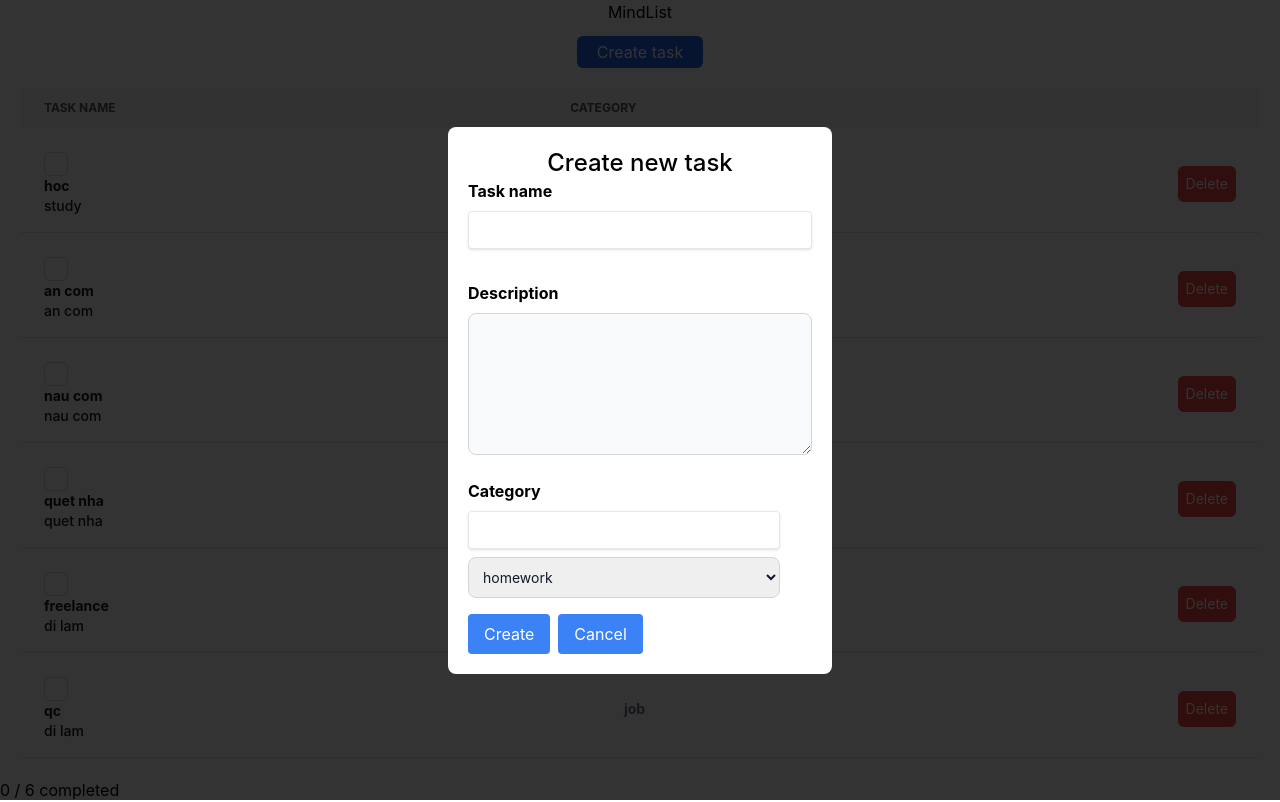
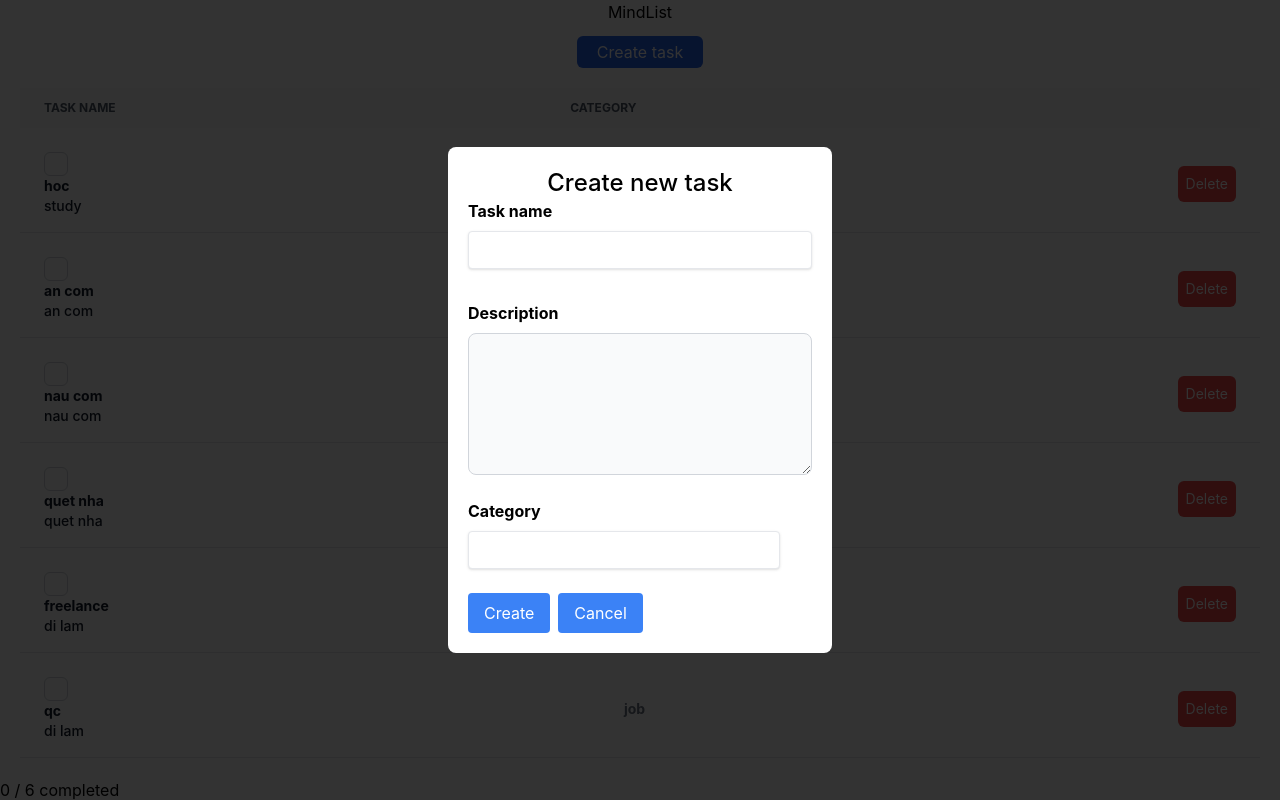
Before and after one commit to buiphuoctai145/mind-list, a React (Create React App) app: page / in a window 1280 px wide. Both pictures are taken after a click on the button "Create task". Built offline with nearby package versions, Linux system fonts and the light colour scheme.

Commit message:
show category dropdown

```diff
--- a/src/components/modals/modal-create-task.tsx
+++ b/src/components/modals/modal-create-task.tsx
@@ -14,7 +14,7 @@ export const ModalCreateTask = ({
   const [taskName, setTaskName] = useState("");
   const [description, setDescription] = useState("");
   const [category, setCategory] = useState("");
-  // const [showCategory, setShowCategory] = useState(false);
+  const [showAutocompleted, setShowAutocompleted] = useState(false);
 
   const _onCreate = () => {
     onCreate(taskName, description, category);
@@ -47,23 +47,31 @@ export const ModalCreateTask = ({
         </div>
         <div className="mt-2 mb-4 pr-8 form-group">
           <label className="block font-bold mb-2">Category</label>
-          <div className="flex">
+          <div className="flex relative">
             <input
               type="text"
               value={category}
               onChange={(e) => setCategory(e.target.value)}
+              onFocus={() => setShowAutocompleted(true)}
               className="shadow appearance-none border rounded w-full py-2 px-3 text-gray-700 mb-2 leading-tight focus:outline-none focus:shadow-outline"
             />
+            {showAutocompleted ? (
+              <div className="absolute top-10 w-full bg-white shadow">
+                {categories.map((category) => (
+                  <div
+                    key={category}
+                    className="px-3 py-2 hover:bg-gray-100 cursor-pointer"
+                    onClick={() => {
+                      setCategory(category);
+                      setShowAutocompleted(false);
+                    }}
+                  >
+                    {category}
+                  </div>
+                ))}
+              </div>
+            ) : null}
           </div>
-          <select
-            onChange={(e) => setCategory(e.target.value)}
-            id="category"
-            className="border border-gray-300 text-gray-900 text-sm rounded-lg focus:border-blue-500 block w-full p-2.5"
-          >
-            {categories?.map((item) => (
-              <option key={item}>{item}</option>
-            ))}
-          </select>
         </div>
         <BottomButtonRow onCancel={onClose} onCreate={_onCreate} />
       </div>
```
